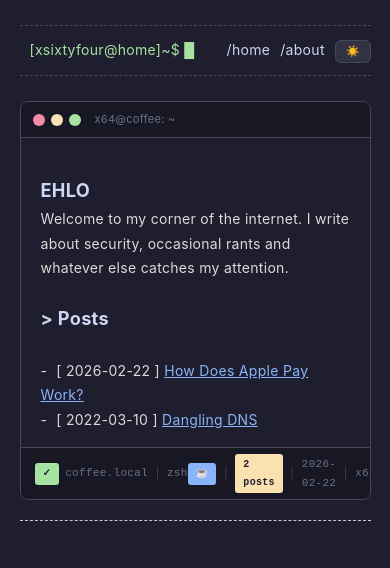
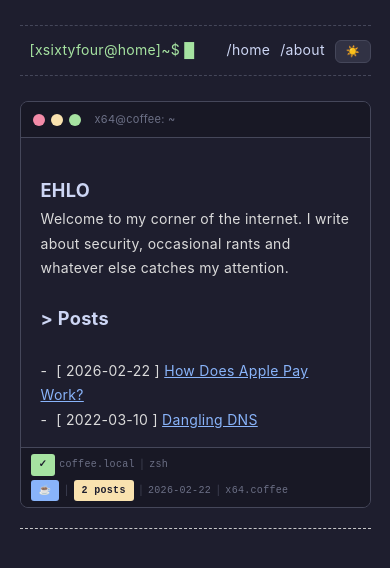
Before and after one commit to xsixtyfour/xsixtyfour.github.io, a Jekyll site: the page built from index.md, in a window 390 px wide. Shown: the top 568 px of the page. Built offline with Jekyll 4.4.1, drawn with Linux system fonts in a browser that asks for light colours.

Commit message:
Update mocha.css

```diff
--- a/assets/mocha.css
+++ b/assets/mocha.css
@@ -323,3 +323,25 @@ td {
 .scroll-top.visible {
   display: flex;
 }
+/* ===========================
+   Mobile Responsiveness
+   =========================== */
+@media (max-width: 600px) {
+  .terminal-statusbar {
+    flex-wrap: wrap;
+    gap: 4px;
+    padding: 6px 10px;
+    font-size: 10px;
+  }
+  .terminal-statusbar-left,
+  .terminal-statusbar-right {
+    gap: 4px;
+  }
+  .scroll-top {
+    bottom: 20px;
+    right: 20px;
+    width: 36px;
+    height: 36px;
+    font-size: 16px;
+  }
+}
```
